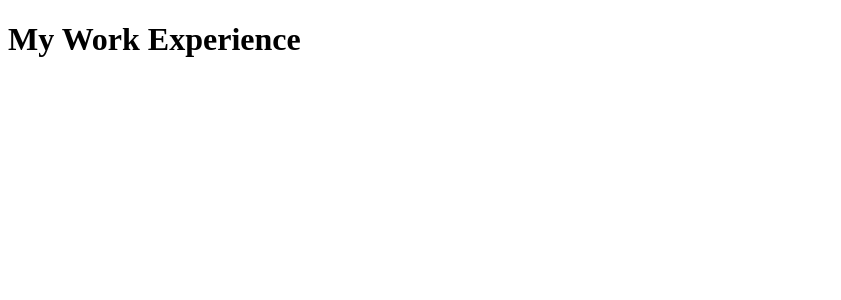
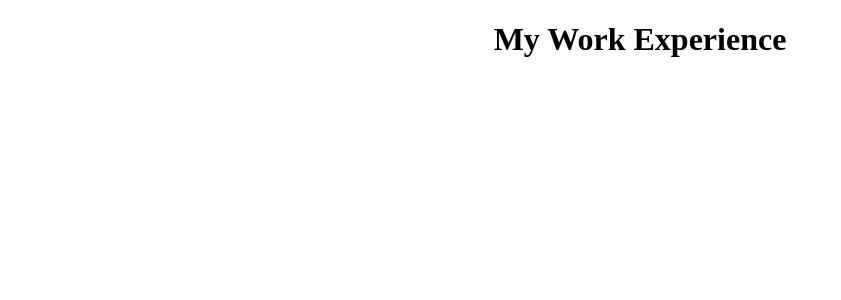
Before and after one commit to RobBerger/l03-assignment-FSWD1054, a React (Create React App) app: page / in a window 1280 px wide. Shown: the top 300 px of the page, without its empty margins (0-841 px from the left). Built offline with nearby package versions, Linux system fonts and the light colour scheme.

Commit message:
added css to center the h1 in the heading

```diff
--- a/src/Header.js
+++ b/src/Header.js
@@ -1,7 +1,8 @@
 import React from 'react';
+import styles from './Header.module.css';
 
 function Header() {
-    return (<h1>My Work Experience</h1>)
+    return (<h1 class={styles.heading}>My Work Experience</h1>)
 }
 
 export default Header;
--- a/src/Header.module.css
+++ b/src/Header.module.css
@@ -0,0 +1,3 @@
+.heading {
+    text-align: center;
+}
```
